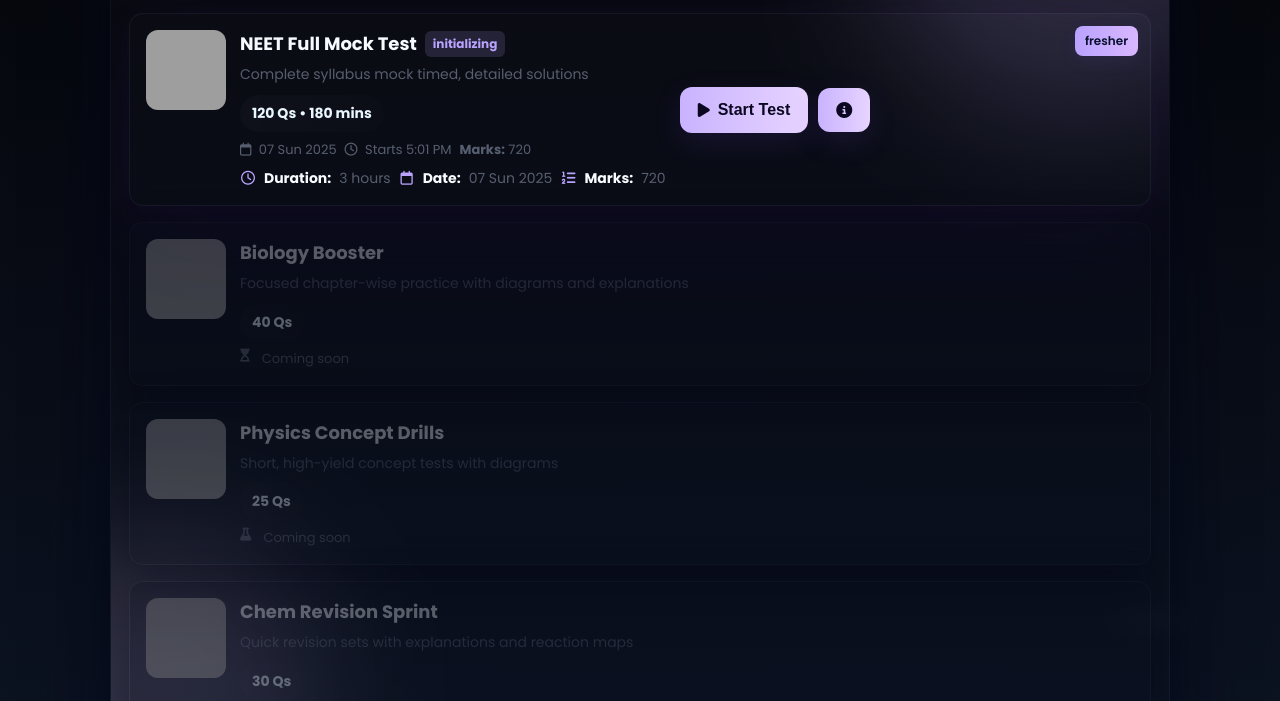
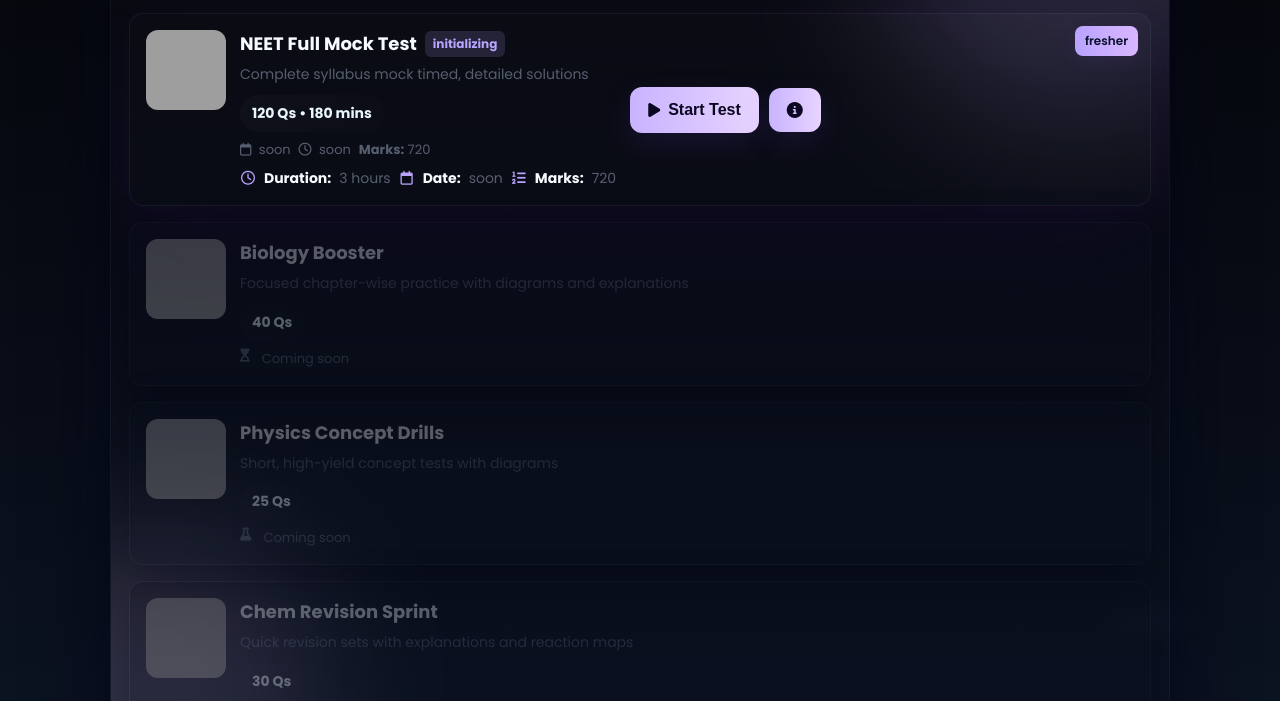
Before and after one commit to neetquantum/home, a plain HTML site: page index.html in a window 1280 px wide. Shown: the part 99-800 px from the top of the page. Drawn offline with Linux system fonts and the light colour scheme; grey boxes are pictures that could not be loaded.

Commit message:
Update index.html

```diff
--- a/index.html
+++ b/index.html
@@ -198,14 +198,14 @@
                                     <div class="meta-bottom">
                                         <div class="pill">120 Qs • 180 mins</div>
                                         <div class="small">
-                                            <span><i class="fa-regular fa-calendar"></i> 07 Sun 2025</span>
-                                            <span><i class="fa-regular fa-clock"></i> Starts 5:01 PM</span>
+                                            <span><i class="fa-regular fa-calendar"></i> soon </span>
+                                            <span><i class="fa-regular fa-clock"></i> soon </span>
                                             <span><strong>Marks:</strong> 720</span>
                                         </div>
                                     </div>
                                     <div class="details">
                                         <div class="item"><i class="fa-regular fa-clock"></i><strong>Duration:</strong> 3 hours</div>
-                                        <div class="item"><i class="fa-regular fa-calendar"></i><strong>Date:</strong> 07 Sun 2025</div>
+                                        <div class="item"><i class="fa-regular fa-calendar"></i><strong>Date:</strong> soon </div>
                                         <div class="item"><i class="fa-solid fa-list-ol"></i><strong>Marks:</strong> 720</div>
                                     </div>
                                 </div>
```
